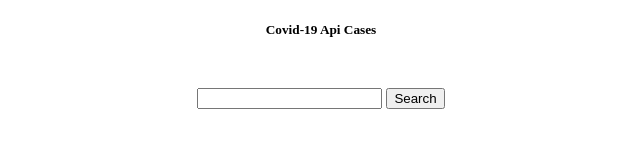
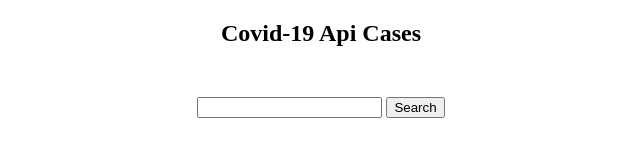
Before and after one commit to BestPoovarasan/covid-19-api, a plain HTML site: page index.html in a window 1280 px wide. Shown: the whole page, without its empty margins (319-959 px from the left). Drawn offline with Linux system fonts and the light colour scheme.

Commit message:
first commit

```diff
--- a/index.html
+++ b/index.html
@@ -7,7 +7,7 @@
     <title>Document</title>
 </head>
 <body>
-    <h5 style="text-align: center;">Covid-19 Api Cases</h5>
+    <h2 style="text-align: center;">Covid-19 Api Cases</h2>
     <script src="./script.js"></script>
 </body>
 </html>
```
